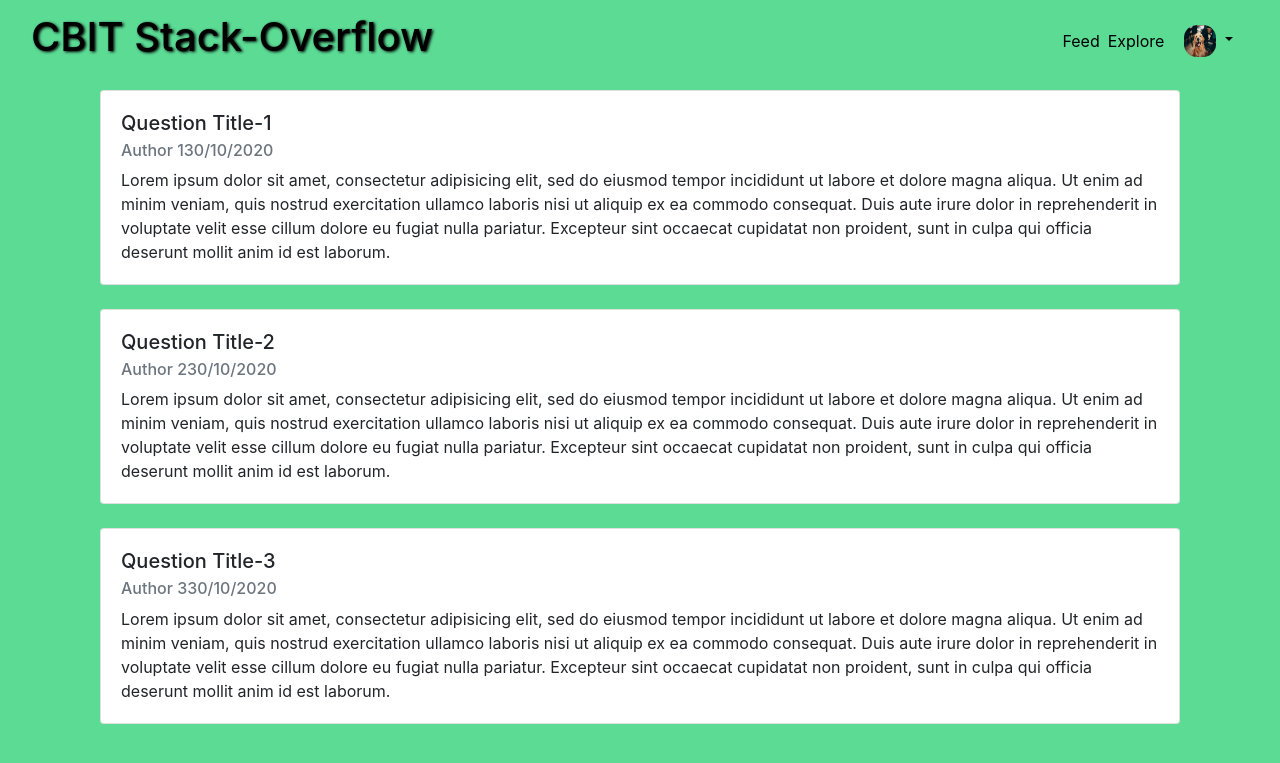
After one commit to cbitosc/HTF20-Team-12, a Flask app: page /questionAsked in a window 1280 px wide. The commit adds this page. Shown: the top 763 px of the page. Run offline with Flask 2, Linux system fonts and the light colour scheme.

Commit message:
Added questionAsked page

```diff
--- /dev/null
+++ b/project/templates/askedquestions.html
@@ -0,0 +1,51 @@
+{% extends "twelveRowLayout.html" %}
+{% block mainSection %}
+
+<div class="container">
+	<div class="card">
+		<div class="card-body">
+			<h5 class="card-title">Question Title-1</h5>
+			<h6 class="card-subtitle mb-2 text-muted">Author 1<span>30/10/2020</span> </h6>
+			<p class="card-text">Lorem ipsum dolor sit amet, consectetur adipisicing elit, sed do eiusmod
+			tempor incididunt ut labore et dolore magna aliqua. Ut enim ad minim veniam,
+			quis nostrud exercitation ullamco laboris nisi ut aliquip ex ea commodo
+			consequat. Duis aute irure dolor in reprehenderit in voluptate velit esse
+			cillum dolore eu fugiat nulla pariatur. Excepteur sint occaecat cupidatat non
+			proident, sunt in culpa qui officia deserunt mollit anim id est laborum.</p>
+		</div>
+	</div>
+
+<br>
+<div class="card">
+		<div class="card-body">
+			<h5 class="card-title">Question Title-2</h5>
+			<h6 class="card-subtitle mb-2 text-muted">Author 2<span>30/10/2020</span> </h6>
+			<p class="card-text">Lorem ipsum dolor sit amet, consectetur adipisicing elit, sed do eiusmod
+			tempor incididunt ut labore et dolore magna aliqua. Ut enim ad minim veniam,
+			quis nostrud exercitation ullamco laboris nisi ut aliquip ex ea commodo
+			consequat. Duis aute irure dolor in reprehenderit in voluptate velit esse
+			cillum dolore eu fugiat nulla pariatur. Excepteur sint occaecat cupidatat non
+			proident, sunt in culpa qui officia deserunt mollit anim id est laborum.</p>
+		</div>
+	</div>
+
+	<br>
+
+	<div class="card">
+		<div class="card-body">
+			<h5 class="card-title">Question Title-3</h5>
+			<h6 class="card-subtitle mb-2 text-muted">Author 3<span>30/10/2020</span> </h6>
+			<p class="card-text">Lorem ipsum dolor sit amet, consectetur adipisicing elit, sed do eiusmod
+			tempor incididunt ut labore et dolore magna aliqua. Ut enim ad minim veniam,
+			quis nostrud exercitation ullamco laboris nisi ut aliquip ex ea commodo
+			consequat. Duis aute irure dolor in reprehenderit in voluptate velit esse
+			cillum dolore eu fugiat nulla pariatur. Excepteur sint occaecat cupidatat non
+			proident, sunt in culpa qui officia deserunt mollit anim id est laborum.</p>
+		</div>
+	</div>
+
+</div>
+
+
+
+{% endblock mainSection %}
--- a/project/users/routes.py
+++ b/project/users/routes.py
@@ -14,6 +14,11 @@ def temp():
 @users.route('/profile')
 def profile():
 	return render_template('profile.html')
+
+@users.route('/questionAsked')
+def questionAsked():
+	return render_template('askedquestions.html')
+
 
 
 @users.route('/register/',methods=['POST','GET'])
```
Also changed, not shown: project/templates/profile.html (+6 -11 lines).
